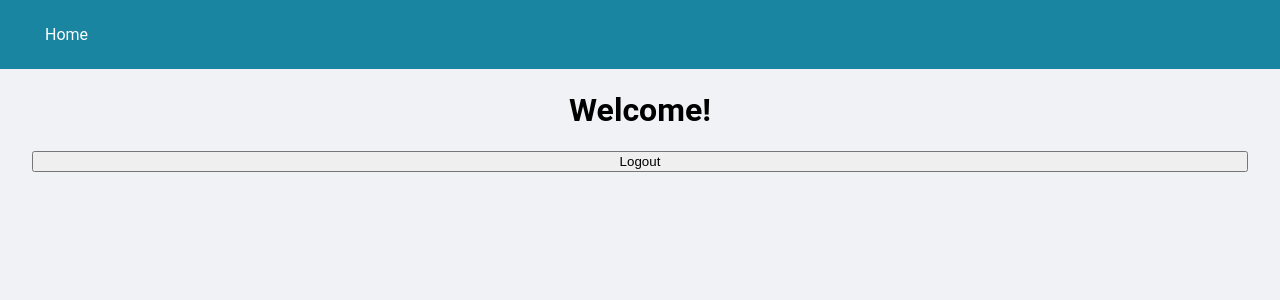
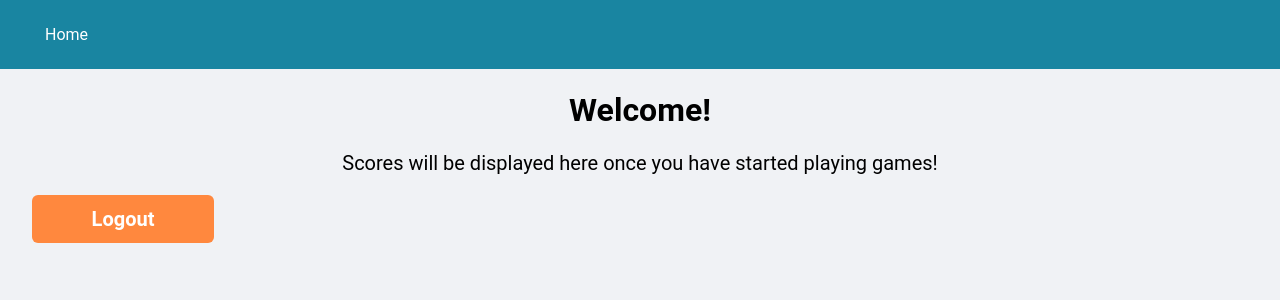
Before and after one commit to jposeyjr/katarina, a React (Create React App) app: page /landing in a window 1280 px wide. Shown: the top 300 px of the page. Built offline with nearby package versions, Linux system fonts and the light colour scheme; no server answers.

Commit message:
started working on landing page basic skelton

```diff
--- a/src/App.js
+++ b/src/App.js
@@ -61,8 +61,8 @@ const App = () => {
           path='/home'
           user={user}
           component={HomePage}
-          authRedirect='/landing'
-          hostRedirect='/landing'
+          authRedirect='/games'
+          hostRedirect='/games'
         />
         <Route exact path='/games' component={Games} />
         <Route exact path='/wordscramble' component={WordScramble} />
--- a/src/Pages/Games/GameLanding/GameLanding.js
+++ b/src/Pages/Games/GameLanding/GameLanding.js
@@ -44,9 +44,10 @@ const GameLanding = () => {
       <div className='gameHolder'>
         <h3>Don't Say Baby</h3>
         <p>
-          The game that seems so simply how could you not win right!? Each guess
+          The game that seems so simply how could you not win right!? Each guest
           will try not to say baby while trying to catch others in the act, most
-          points win!
+          points win! Bobby pins are suggested for an easy visual on who has
+          points left!
         </p>
       </div>
       {/* <div className='gameHolder'>
--- a/src/Pages/LandingPage/LandingPage.js
+++ b/src/Pages/LandingPage/LandingPage.js
@@ -1,17 +1,20 @@
 import React from 'react';
 import { useDispatch } from 'react-redux';
+import { AboutText, Button, LandingRoot } from './styles';
 
 const LandingPage = () => {
   const dispatch = useDispatch();
-
   const handleLogout = () => {
     dispatch({ type: 'LOGOUT' });
   };
   return (
-    <div className='root'>
+    <LandingRoot>
       <h1>Welcome!</h1>
-      <button onClick={handleLogout}>Logout</button>
-    </div>
+      <AboutText>
+        Scores will be displayed here once you have started playing games!
+      </AboutText>
+      <Button onClick={handleLogout}>Logout</Button>
+    </LandingRoot>
   );
 };
 
--- /dev/null
+++ b/src/Pages/LandingPage/styles.js
@@ -0,0 +1,52 @@
+import styled from 'styled-components';
+
+export const AboutText = styled.p`
+  margin-top: 0;
+  text-align: center;
+  align-self: center;
+  font-size: 20px;
+`;
+
+export const LandingRoot = styled.div`
+  min-width: 500px;
+  margin: 2em;
+  margin-top: 70px;
+  display: flex;
+  flex-direction: column;
+  text-align: center;
+  @media only screen and (max-width: 900px) {
+    min-width: unset;
+    margin: 0;
+    margin-top: 70px;
+  }
+`;
+
+export const Button = styled.button`
+  direction: ltr;
+  margin: 0;
+  box-sizing: content-box;
+  -webkit-font-smoothing: antialiased;
+  font-weight: bold;
+  justify-content: center;
+  position: relative;
+  text-align: center;
+  text-shadow: none;
+  color: #fff;
+  cursor: pointer;
+  display: inline-block;
+  text-decoration: none;
+  white-space: nowrap;
+  background-color: #ff883e;
+  border: none;
+  border-radius: 6px;
+  font-size: 20px;
+  line-height: 48px;
+  padding: 0 16px;
+  width: 150px;
+  font-family: inherit;
+
+  @media only screen and (max-width: 900px) {
+    width: 90%;
+    align-self: center;
+  }
+`;
```
